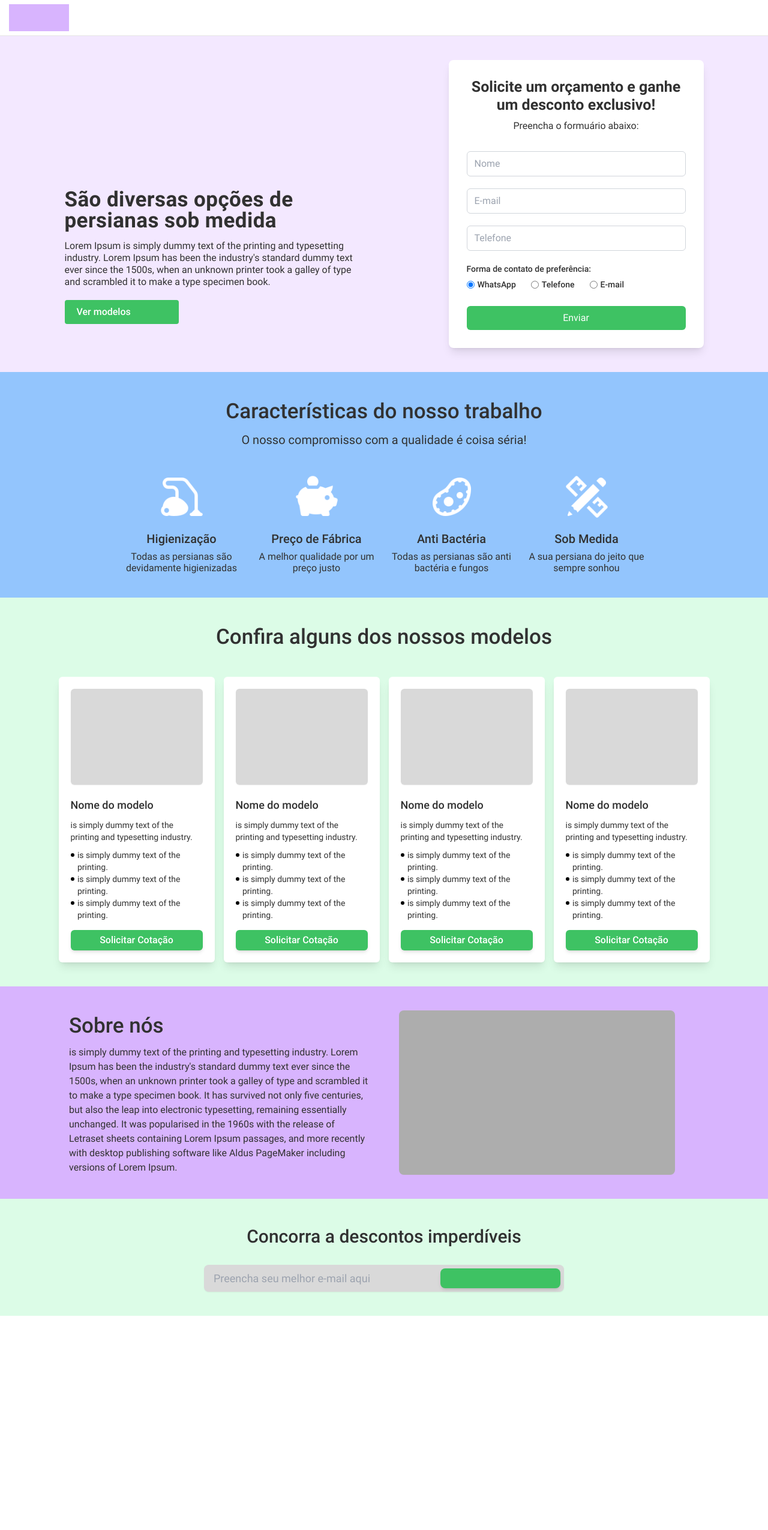
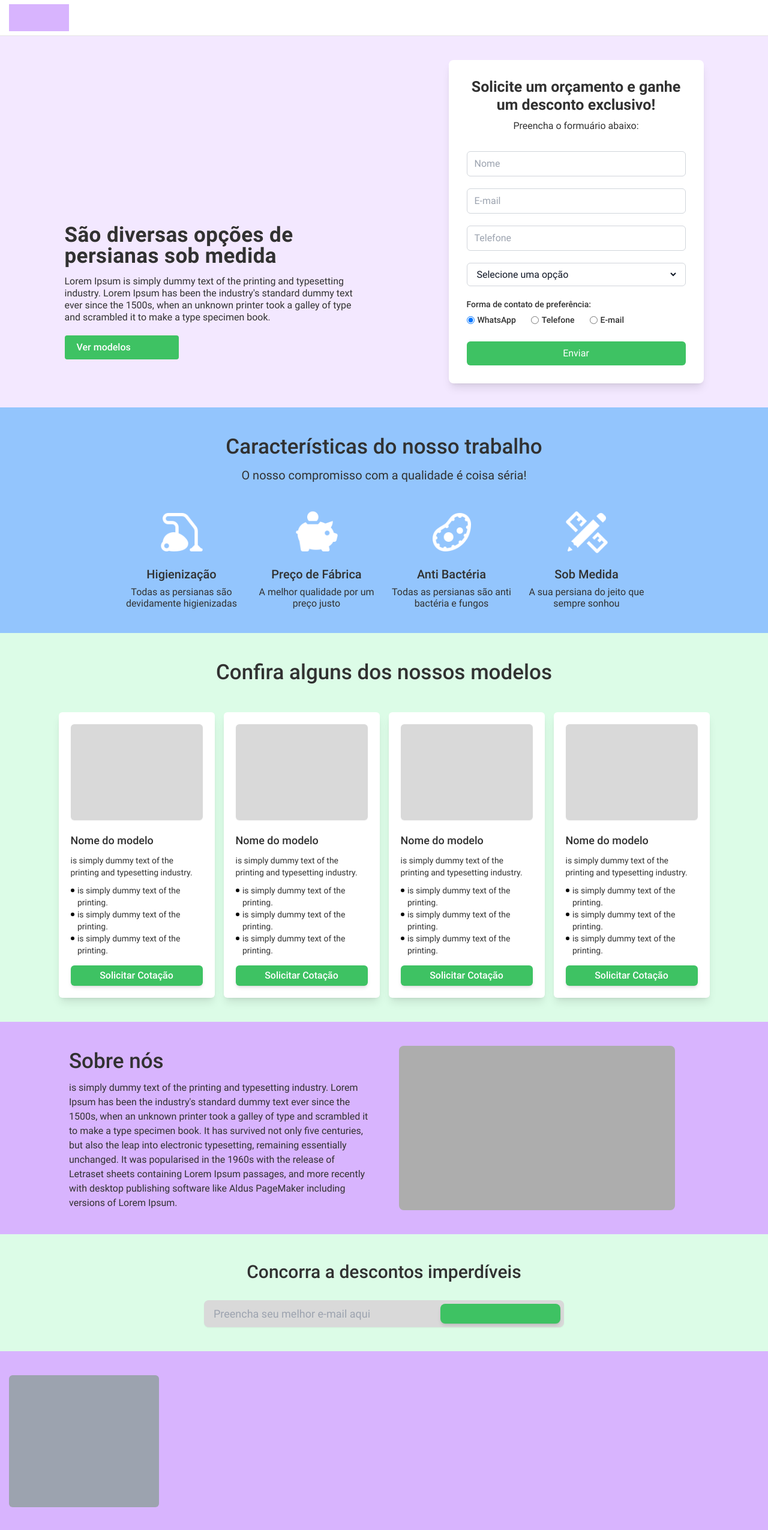
Before and after one commit to Matheus-Marques-Aquino/lp-persianas, a Next.js app: page / in a window 1280 px wide. Shown: the whole page at 60% size. Before the commit the page ends 2193 px from the top, so only its background shows below. Built offline with nearby package versions, Linux system fonts and the light colour scheme.

Commit message:
Começo Footer

```diff
--- /dev/null
+++ b/components/Footer.js
@@ -0,0 +1,15 @@
+export default function Footer() {
+
+    return (
+        <div className="w-full bg-purple-300 py-[40px] text-[#313131]">
+            <div className="w-full max-w-[1500px] mx-auto px-[15px] text-left flex">
+                <div className="">
+                    <div className="w-[250px] h-[220px] rounded-md bg-gray-400">
+
+                    </div>
+                </div>
+            </div>
+        </div>
+    );
+
+}
--- a/components/Form.js
+++ b/components/Form.js
@@ -1,4 +1,16 @@
+"use client"
+
+import { useRef } from "react";
+
 export default function Form() {
+    const selectRef = useRef(null);
+
+    const toggleDropdown = () => {
+        if (selectRef && selectRef.current) {
+            selectRef.current.focus();
+        }
+    };
+
     return (
         <div className="bg-white w-full p-[30px] max-w-[425px] shadow-lg rounded-lg">
             <div className="text-[#313131]" >
@@ -11,40 +23,60 @@ export default function Form() {
             </div>
             <div className="w-full gap-y-[10px] mt-[30px]">
                 <div>
-                    <label for="name" className="block mb-[3px] text-sm font-medium text-gray-900 dark:text-gray-300 hidden">
+                    <label for="name" className="block mb-[3px] text-sm font-medium text-gray-900 hidden"> {/* dark:text-gray-300 */}
                         Nome
                     </label>
                     <input
                         type="text"
                         id="name"
-                        className="bg-white text-[16px] border border-gray-300 text-gray-900 rounded-md focus:ring-blue-500 focus:border-blue-500 block w-full py-2 px-3 dark:bg-gray-700 dark:border-gray-600 dark:placeholder-gray-400 dark:text-white dark:focus:ring-blue-500 dark:focus:border-blue-500"
+                        className="bg-white text-[16px] border border-gray-300 text-gray-900 rounded-md focus:ring-blue-500 focus:border-blue-500 block w-full py-2 px-3"
                         placeholder="Nome"
                     />
                 </div>
                 <div className="mt-[20px]">
-                    <label for="email" className="block mb-[3px] text-sm font-medium text-gray-900 dark:text-gray-300 hidden">
+                    <label for="email" className="block mb-[3px] text-sm font-medium text-gray-900 hidden">
                         E-mail
                     </label>
                     <input
                         type="text"
                         id="email"
-                        className="bg-white text-[16px] border border-gray-300 text-gray-900 rounded-md focus:ring-blue-500 focus:border-blue-500 block w-full py-2 px-3 dark:bg-gray-700 dark:border-gray-600 dark:placeholder-gray-400 dark:text-white dark:focus:ring-blue-500 dark:focus:border-blue-500"
+                        className="bg-white text-[16px] border border-gray-300 text-gray-900 rounded-md focus:ring-blue-500 focus:border-blue-500 block w-full py-2 px-3"
                         placeholder="E-mail"
                     />
                 </div>
                 <div className="mt-[20px]">
-                    <label for="phone" className="block mb-[3px] text-sm font-medium text-gray-900 dark:text-gray-300 hidden">
+                    <label for="phone" className="block mb-[3px] text-sm font-medium text-gray-900 hidden">
                         Telefone
                     </label>
                     <input
                         type="text"
                         id="phone"
-                        className="bg-white text-[16px] border border-gray-300 text-gray-900 rounded-md focus:ring-blue-500 focus:border-blue-500 block w-full py-2 px-3 dark:bg-gray-700 dark:border-gray-600 dark:placeholder-gray-400 dark:text-white dark:focus:ring-blue-500 dark:focus:border-blue-500"
+                        className="bg-white text-[16px] border border-gray-300 text-gray-900 rounded-md focus:ring-blue-500 focus:border-blue-500 block w-full py-2 px-3"
                         placeholder="Telefone"
                     />
                 </div>
                 <div className="mt-[20px]">
-                    <div className="block mb-[3px] text-[14px] font-medium text-[#313131] dark:text-gray-300 ">
+                    <label for="phone" className="block mb-[3px] text-sm font-medium text-gray-900 hidden">
+                        Tipo de Persiana
+                    </label>
+                    <div
+                        className="border border-gray-300 text-gray-900 rounded-md w-full py-2 px-3"
+                        onClick={toggleDropdown}
+                    >
+                        <select
+                            ref={selectRef}
+                            className="bg-white text-[16px] focus:ring-0 outline-0 focus:outline-0 focus:border-0 block w-full"
+                        > {/*  dark:bg-gray-700 dark:border-gray-600 dark:placeholder-gray-400 dark:text-white dark:focus:ring-blue-500 dark:focus:border-blue-500 */}
+                            <option value="">Selecione uma opção</option>
+                            <option value="persiana-1">Persiana A</option>
+                            <option value="persiana-2">Persiana B</option>
+                            <option value="persiana-3">Persiana C</option>
+                        </select>
+                    </div> {/*bg-white text-[16px] focus:ring-blue-500 focus:border-blue-500 block w-full py-2 px-3 border border-gray-300 text-gray-900 rounded-md w-full*/}
+
+                </div>
+                <div className="mt-[20px]">
+                    <div className="block mb-[3px] text-[14px] font-medium text-[#313131]">
                         Forma de contato de preferência:
                     </div>
                     <div className="flex mt-[5px]">
@@ -57,7 +89,7 @@ export default function Form() {
                         />
                         <label
                             for="preference-whatsapp"
-                            className="ml-[5px] text-[14px] font-medium text-[#313131] dark:text-gray-300"
+                            className="ml-[5px] text-[14px] font-medium text-[#313131]"
                         >
                             WhatsApp
                         </label>
@@ -69,7 +101,7 @@ export default function Form() {
                         />
                         <label
                             for="preference-phone"
-                            className="ml-[5px] text-[14px] font-medium text-[#313131] dark:text-gray-300"
+                            className="ml-[5px] text-[14px] font-medium text-[#313131]"
                         >
                             Telefone
                         </label>
@@ -81,7 +113,7 @@ export default function Form() {
                         />
                         <label
                             for="preference-email"
-                            className="ml-[5px] text-[14px] font-medium text-[#313131] dark:text-gray-300"
+                            className="ml-[5px] text-[14px] font-medium text-[#313131]"
                         >
                             E-mail
                         </label>
--- /dev/null
+++ b/components/subcomponents/Map.js
@@ -0,0 +1 @@
+import React, { Component } from "react";
--- a/package.json
+++ b/package.json
@@ -11,6 +11,7 @@
   "dependencies": {
     "axios": "^1.6.7",
     "dotenv": "^16.4.1",
+    "google-maps-react": "^2.0.6",
     "next": "14.1.0",
     "react": "^18",
     "react-dom": "^18",
--- a/pages/index.js
+++ b/pages/index.js
@@ -5,6 +5,7 @@ import FirstRow from "@/components/FirstRow";
 import SecondRow from "@/components/SecondRow";
 import AboutUs from "@/components/AboutUs";
 import NewsLetter from "@/components/NewsLetter";
+import Footer from "@/components/Footer";
 
 export default function Home() {
   return (
@@ -31,6 +32,7 @@ export default function Home() {
         <SecondRow/>
         <AboutUs/>
         <NewsLetter/>
+        <Footer/>
       </div>
     </main>
   );
```
Also changed, not shown: components/icons/VacumCleaner.js (deleted, +0 -15 lines), 1 other file (tests, documents, lock files or other folders).
